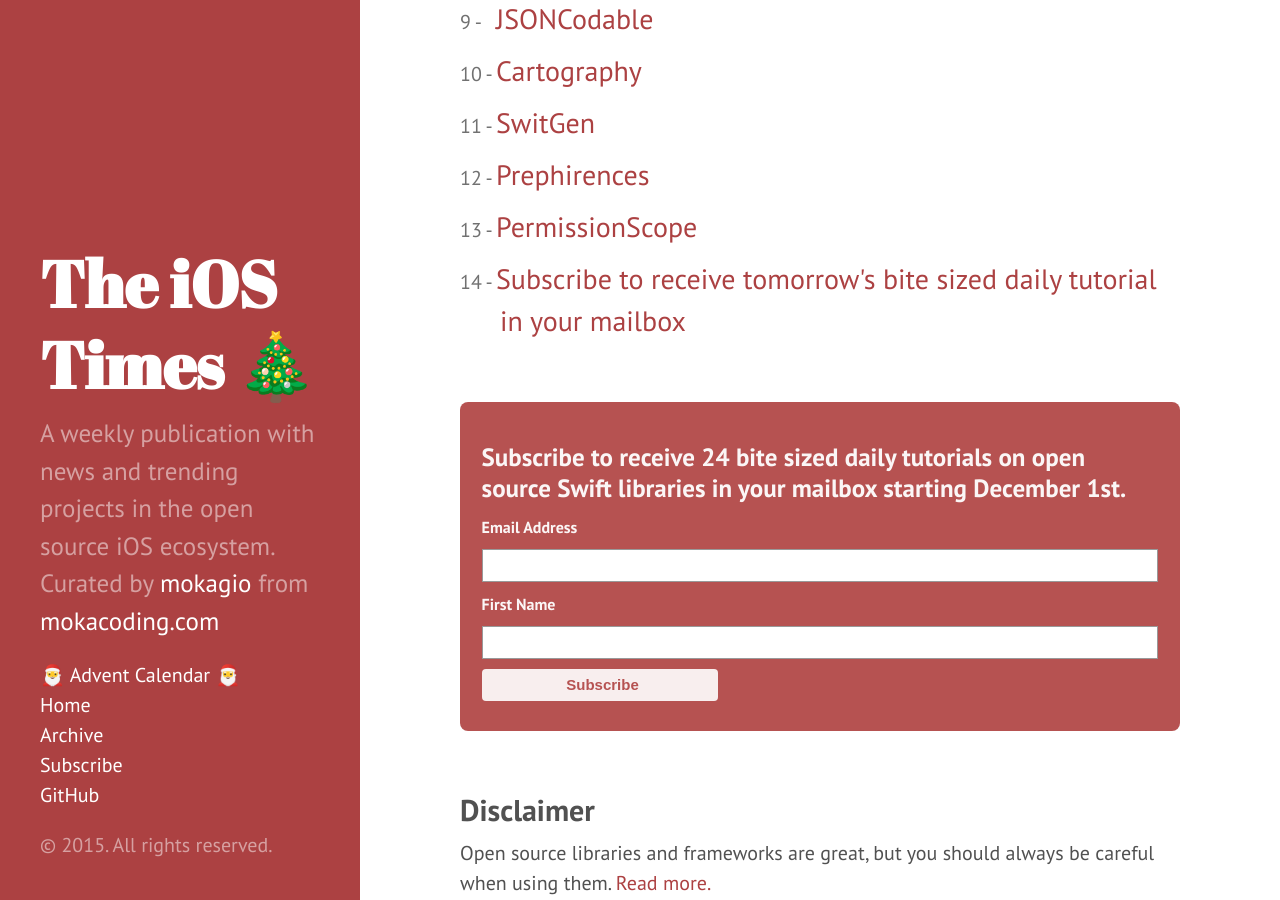
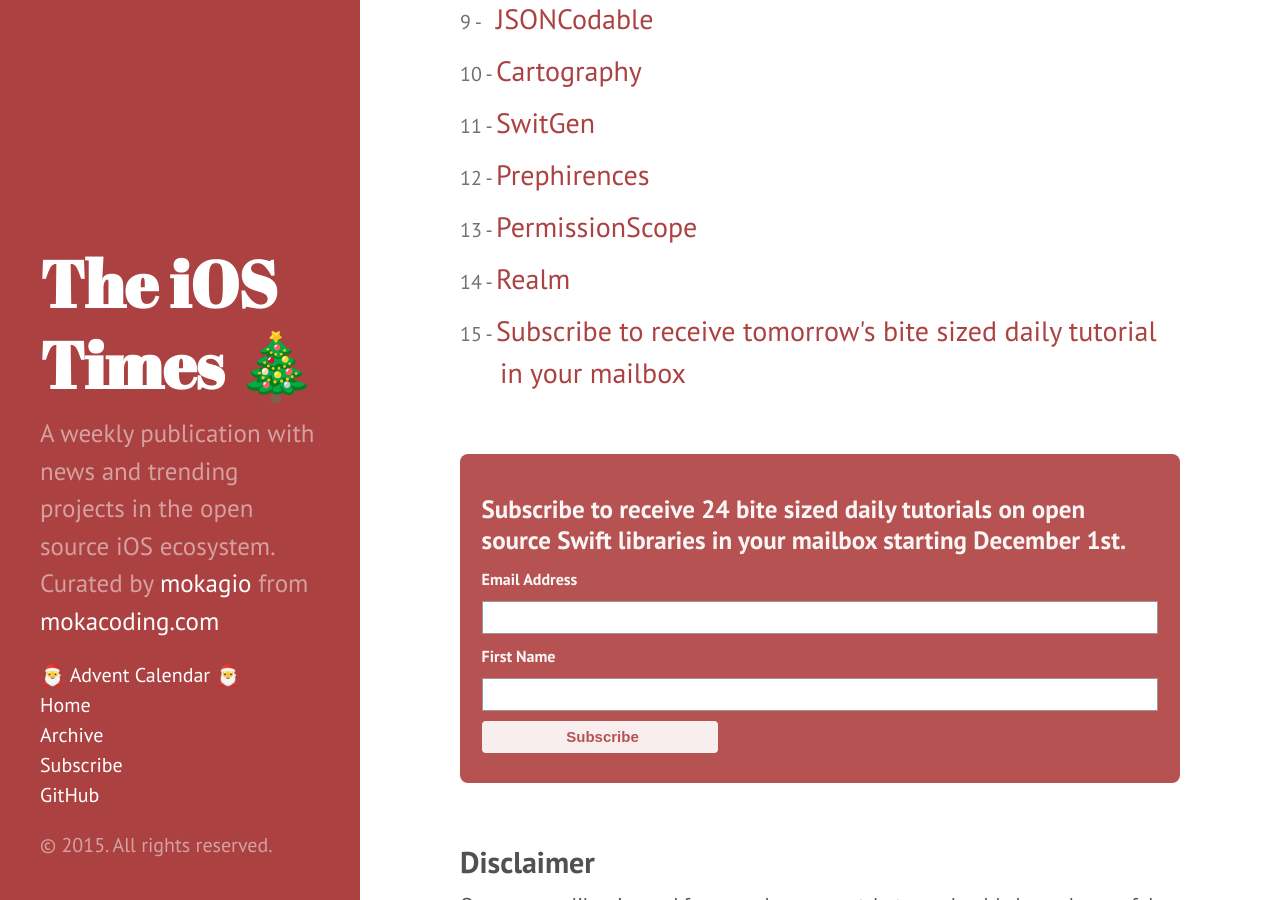
Before and after one commit to mokacoding/the-ios-times, a Jekyll site: the page built from advent-calendar.html, in a window 1280 px wide and 900 px high, scrolled down 706 px. Built offline with Jekyll 4.4.1, drawn with Linux system fonts in a browser that asks for light colours; comment, search, counter and statistics services are not loaded.

Commit message:
Issue 28 + Advent Calendar Day 14

```diff
--- a/advent-calendar.html
+++ b/advent-calendar.html
@@ -23,6 +23,7 @@
   <li><a href="/advent-calendar/swiftgen.html">SwitGen</a></li>
   <li><a href="/advent-calendar/prephirences.html">Prephirences</a></li>
   <li><a href="/advent-calendar/permissionscope.html">PermissionScope</a></li>
+  <li><a href="/advent-calendar/realm.html">Realm</a></li>
   <li><a href="/advent-calendar-subscribe">Subscribe to receive tomorrow's bite sized daily tutorial in your mailbox</a></li>
 </ol>
 
```
